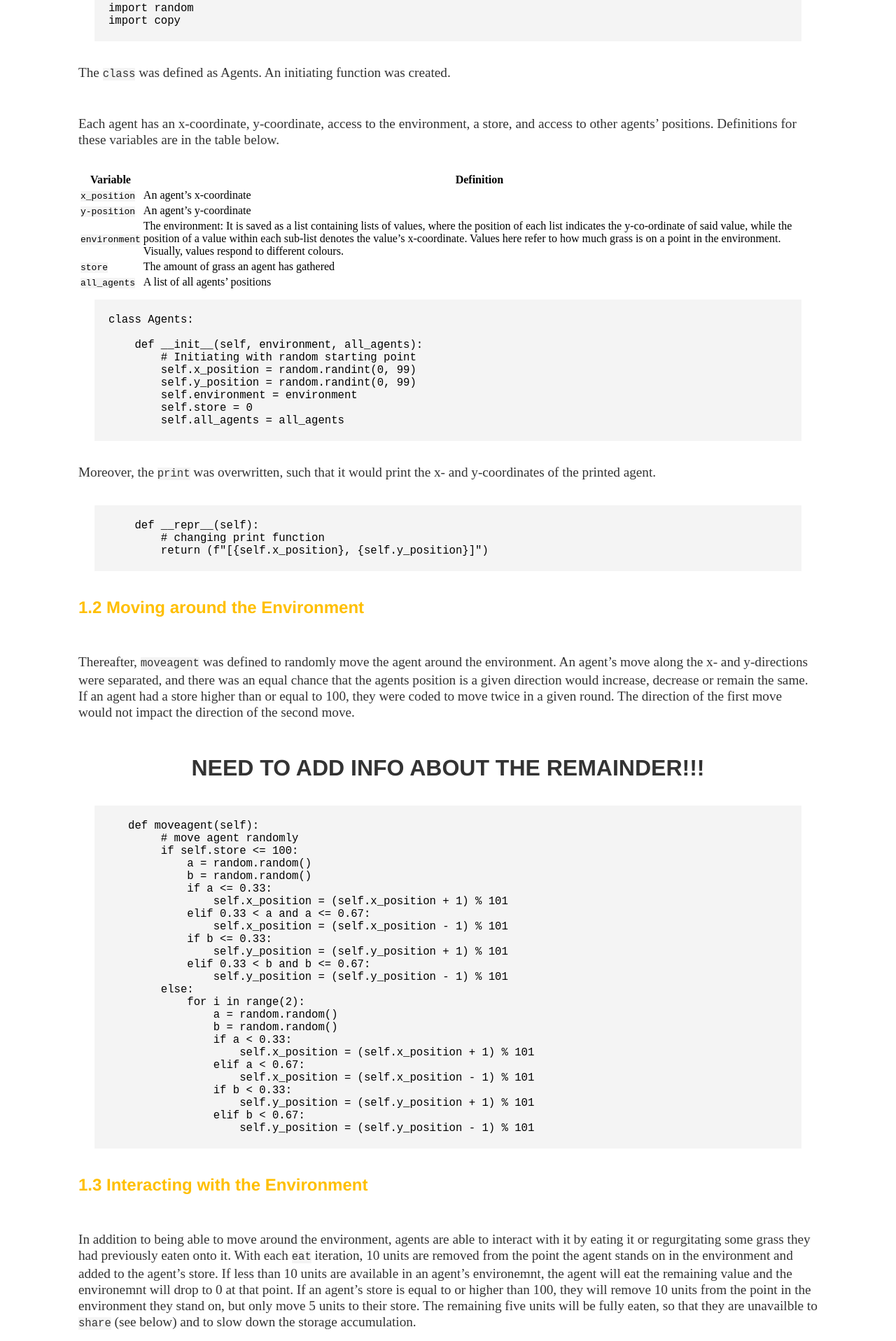
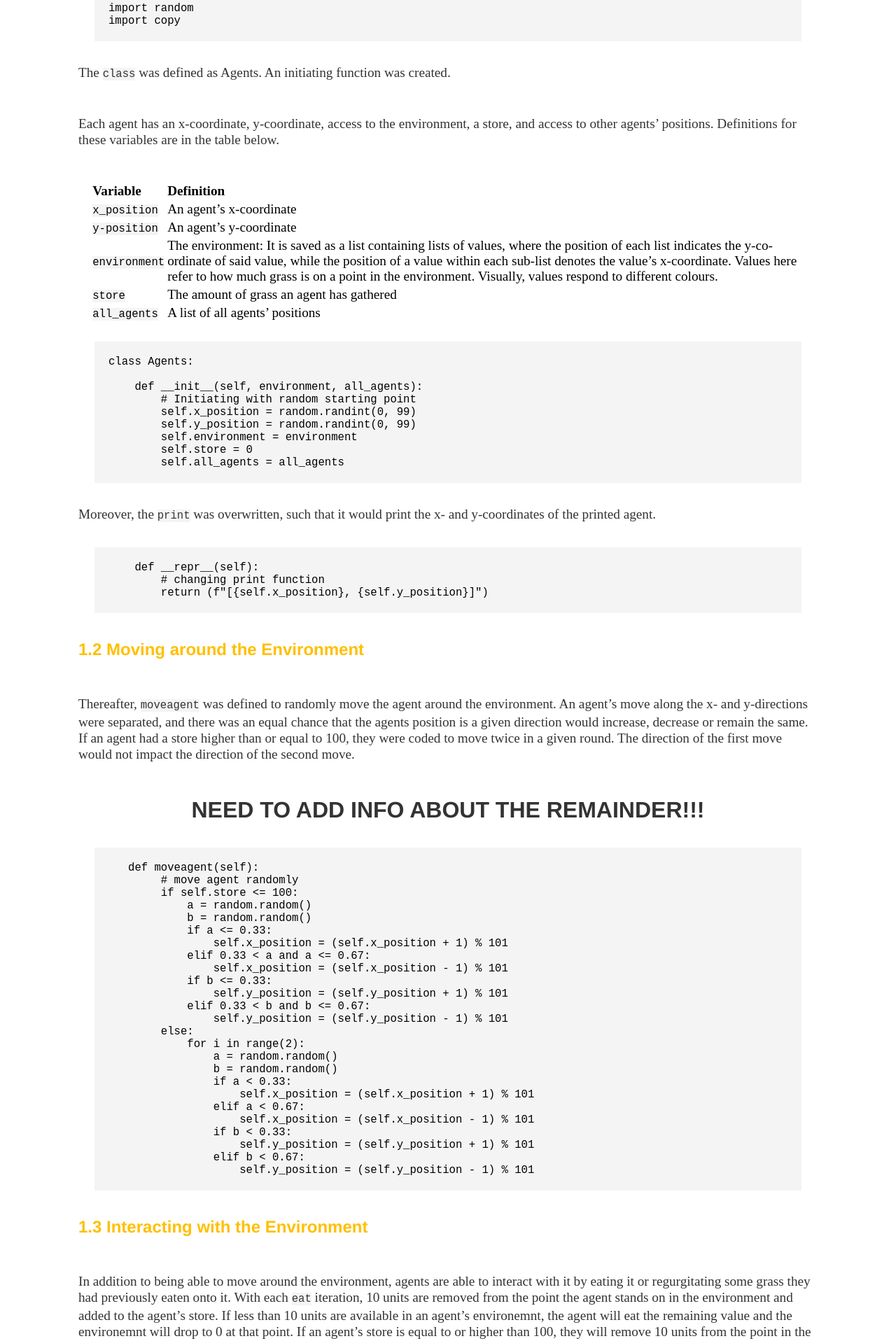
Before and after one commit to lena-kilian/lena-kilian.github.io, a Jekyll site: the page built from abm/index.md, in a window 1280 px wide. Shown: the part 717-2633 px from the top of the page at 70% size. Built offline with Jekyll 4.4.1, drawn with Linux system fonts in a browser that asks for light colours; our own code applies the rules of GitHub Pages for plain Markdown files.

Commit message:
Update main.css

```diff
--- a/css/main.css
+++ b/css/main.css
@@ -145,6 +145,9 @@ pre code {
 table {
     margin-left: 1em;
     margin-right: 1em;
+    font-size: 1.2em;
+    text-align: left;
+    padding: 14px;
 }
 
 footer {
```
